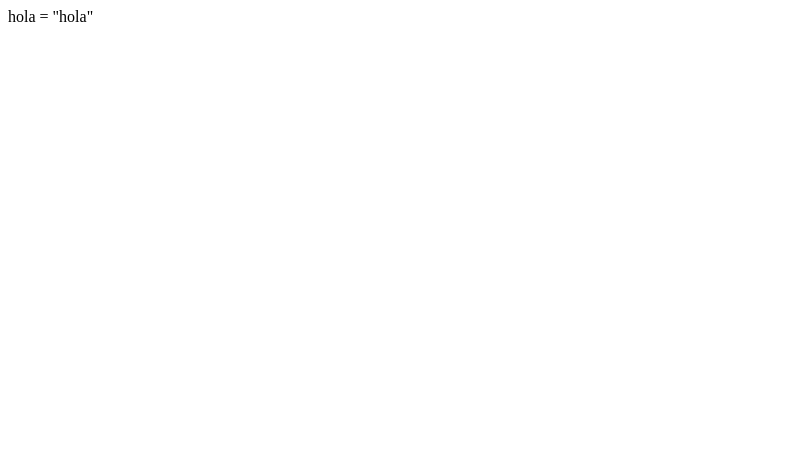
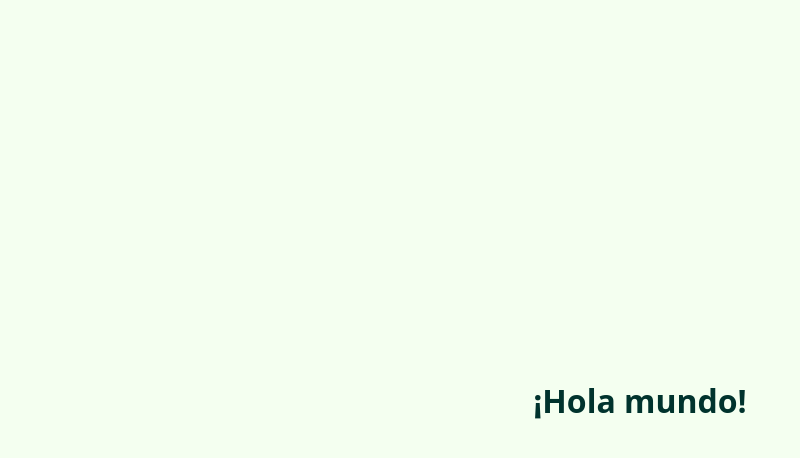
Before and after one commit to eiacobelli/repositorio_exploratorio, a plain HTML site: page index.html in a window 1280 px wide. Shown: the whole page, without its empty margins (0-800 px from the left). Drawn offline with Linux system fonts and the light colour scheme.

Commit message:
index a rama_0

```diff
--- a/index.html
+++ b/index.html
@@ -1 +1,49 @@
-hola = "hola"
+<!DOCTYPE html>
+<!--
+Aunque en este taller se utiliza HTML, CSS, y JS, no es necesario que sepas y que aprendas
+nada de estos lenguajes. Si quieres aprender luego, te recomendamos ver lo siguiente:
+- CS50W: https://cs50.harvard.edu/web/2020/
+- HTML: https://developer.mozilla.org/es/docs/Learn/HTML
+- CSS: https://developer.mozilla.org/es/docs/Learn/CSS
+- JS: https://developer.mozilla.org/es/docs/Learn/JavaScript
+-->
+<html lang="es">
+  <head>
+    <meta charset="UTF-8" />
+    <meta http-equiv="X-UA-Compatible" content="IE=edge" />
+    <meta name="viewport" content="width=device-width, initial-scale=1.0" />
+    <!-- Este es el título que se muestra en el navegador. -->
+    <title>¡Hola Emilia!</title>
+    <!-- Este es el estilo de la página. ¡Puedes modificarlo como quieras! -->
+    <style>
+      :root {
+        font-family: system-ui;
+      }
+      html,
+      body {
+        height: 100%;
+        margin: 0;
+      }
+      body {
+        /* Centrar */
+        display: flex;
+        justify-content: center;
+        align-items: center;
+        /* Colores */
+        color: hsl(173, 100%, 10%);
+        background-color: hsl(102, 100%, 97%);
+      }
+    </style>
+    <!-- Dentro del head puedes agregar también otros scripts de librerías. -->
+    <!-- Fin de head. -->
+  </head>
+  <!-- Dentro de body puedes añadir y modificar el contenido de la página. -->
+  <body>
+    <h1>¡Hola mundo!</h1>
+  </body>
+  <script>
+    // Aquí puedes dejar código JavaScript que se ejecutará cuando la página se cargue.
+    // Importante: no debes importar ningún script externo aquí.
+    // Para eso, utiliza script src dentro del head.
+  </script>
+</html>
```
